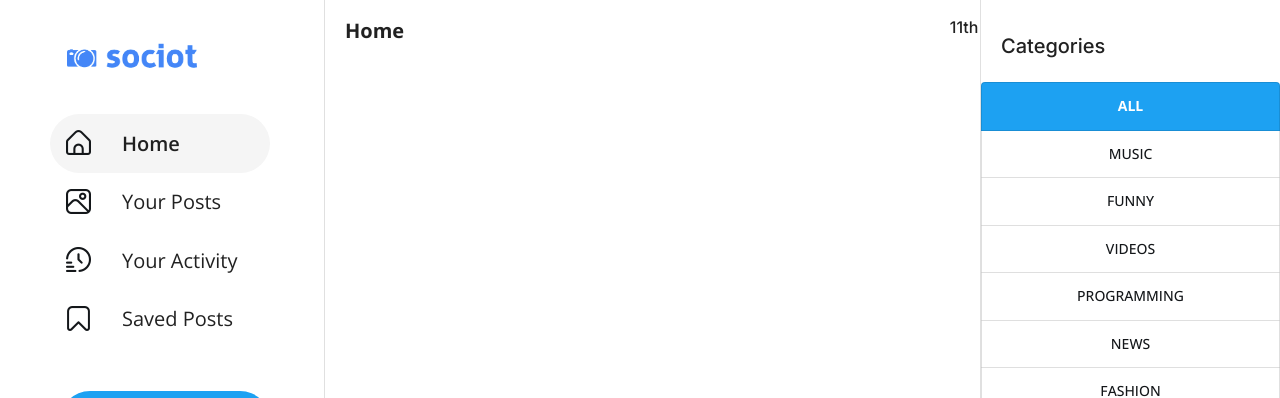
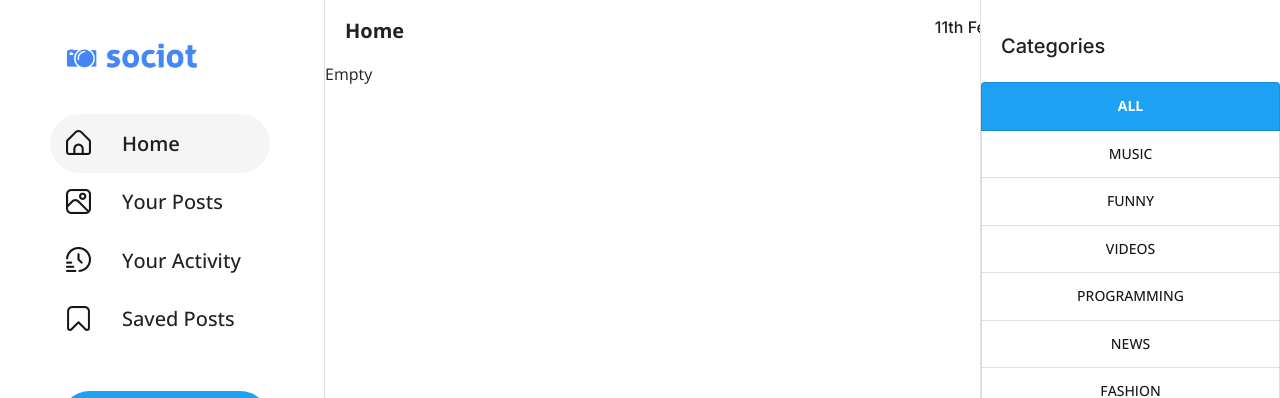
Before and after one commit to the-arcade-01/Sociot, a React (Create React App) app: page /home in a window 1280 px wide. Shown: the top 398 px of the page. Built offline with nearby package versions, Linux system fonts and the light colour scheme; no server answers.

Commit message:
routes done

```diff
--- a/src/App.js
+++ b/src/App.js
@@ -3,13 +3,15 @@ import React, { useState, useEffect } from "react";
 import { BrowserRouter, Routes, Route } from "react-router-dom";
 
 import CssBaseline from "@mui/material/CssBaseline";
-import { createTheme, formControlClasses, ThemeProvider } from "@mui/material";
+import { createTheme, ThemeProvider } from "@mui/material";
 
-import Layout from "./components/Layout/Layout";
 import AuthPage from "./pages/AuthPage";
-import HomePage from "./pages/HomePage";
+import MainPage from "./pages/MainPage";
+import ActivityPage from "./pages/ActivityPage";
+
 import SignupForm from "./components/AuthForms/SignupForm";
 import LoginForm from "./components/AuthForms/LoginForm";
+import Layout from "./components/Layout/Layout";
 
 import UserContext from "./store/UserContext";
 import axios from "axios";
@@ -65,8 +67,11 @@ const App = () => {
             </Route>
           </Routes>
           <Routes>
-            <Route path="/home" element={<Layout />}>
-              <Route index element={<HomePage />} />
+            <Route path="/" element={<Layout />}>
+              <Route path="home" element={<MainPage />} />
+              <Route path="posts" element={<MainPage />} />
+              <Route path="saved" element={<MainPage />} />
+              <Route path="activity" element={<ActivityPage />} />
             </Route>
           </Routes>
         </UserContext.Provider>
--- a/src/components/Feed/FeedDisplay.js
+++ b/src/components/Feed/FeedDisplay.js
@@ -4,9 +4,11 @@ import PostCard from "./PostCard";
 const FeedDisplay = ({ feeds }) => {
   return (
     <>
-      {feeds.map((feed) => {
-        return <PostCard key={feed._id} feed={feed} />;
-      })}
+      {feeds.length === 0
+        ? "Empty"
+        : feeds.map((feed) => {
+            return <PostCard key={feed._id} feed={feed} />;
+          })}
     </>
   );
 };
--- a/src/components/Feed/PostCard.js
+++ b/src/components/Feed/PostCard.js
@@ -118,7 +118,10 @@ const PostCard = ({ feed }) => {
                 </Typography>
               </div>
               <div style={{ display: "flex", gap: "15px" }}>
-                <i className="fi fi-rr-heart" style={{ color: "#657786" }} />
+                <i
+                  className="fi fi-rr-thumbs-up"
+                  style={{ color: "#657789" }}
+                />
                 <Typography
                   variant="body2"
                   sx={{ fontFamily: "Inter", color: "#657786" }}
--- /dev/null
+++ b/src/components/Layout/Header.js
@@ -0,0 +1,43 @@
+import React from "react";
+
+import { useLocation } from "react-router-dom";
+
+import Typography from "@mui/material/Typography";
+import { format } from "date-fns";
+
+import { pages } from "../utils/pageArray";
+
+const Header = () => {
+  const location = useLocation();
+  return (
+    <div
+      style={{
+        display: "flex",
+        justifyContent: "space-between",
+        padding: "15px 20px",
+        position: "sticky",
+        zIndex: 1,
+        top: 0,
+        background: "#fff",
+        marginLeft: "325px",
+        width: "750px",
+      }}
+    >
+      <Typography variant="h6" sx={{ fontWeight: "700" }}>
+        {pages.map((page) => {
+          if (page.value === location.pathname) {
+            return page.page;
+          }
+        })}
+      </Typography>
+      <Typography
+        variant="body1"
+        sx={{ fontWeight: "500", fontFamily: "Inter", marginRight: "15px" }}
+      >
+        {format(new Date(), "do MMM y")}
+      </Typography>
+    </div>
+  );
+};
+
+export default Header;
--- a/src/components/Layout/Layout.js
+++ b/src/components/Layout/Layout.js
@@ -1,7 +1,8 @@
 import React from "react";
 import { Outlet } from "react-router-dom";
 
-import Footer from "./Footer";
+// import Footer from "./Footer";
+import Header from "./Header";
 import LeftDrawer from "./LeftDrawer";
 import RightDrawer from "./RightDrawer";
 
@@ -12,6 +13,7 @@ const Layout = () => {
     <Box component="div">
       <LeftDrawer />
       <RightDrawer />
+      <Header />
       <Outlet />
       {/* <Footer /> */}
     </Box>
--- a/src/components/Layout/LeftDrawer.js
+++ b/src/components/Layout/LeftDrawer.js
@@ -19,52 +19,11 @@ import CreateModalPage from "../../pages/CreateModalPage";
 
 import UserContext from "../../store/UserContext";
 
+import { pages } from "../utils/pageArray";
+
 const drawerWidth = 325;
 
 const LeftDrawer = () => {
-  const pages = [
-    {
-      icon: (
-        <i
-          className="fi fi-rr-home"
-          style={{ fontSize: "25px", marginTop: "5px" }}
-        />
-      ),
-      page: "Home",
-      value: "/home",
-    },
-    {
-      icon: (
-        <i
-          className="fi fi-rr-picture"
-          style={{ fontSize: "25px", marginTop: "5px" }}
-        />
-      ),
-      page: "Your Posts",
-      value: "/posts",
-    },
-    {
-      icon: (
-        <i
-          className="fi fi-rr-time-fast"
-          style={{ fontSize: "25px", marginTop: "5px" }}
-        />
-      ),
-      page: "Your Activity",
-      value: "/activity",
-    },
-    {
-      icon: (
-        <i
-          className="fi fi-rr-bookmark"
-          style={{ fontSize: "25px", marginTop: "5px" }}
-        />
-      ),
-      page: "Saved Posts",
-      value: "/saved",
-    },
-  ];
-
   const UserCtx = useContext(UserContext);
 
   const navigate = useNavigate();
@@ -122,16 +81,18 @@ const LeftDrawer = () => {
                   background:
                     location.pathname === page.value ? "#f5f5f5" : null,
                 }}
+                component={Link}
+                to={page.value}
               >
                 <ListItemIcon sx={{ color: "#14171a" }}>
                   {page.icon}
                 </ListItemIcon>
                 <Typography
                   sx={{
-                    fontWeight: "500",
                     fontFamily: "Open Sans",
                     fontSize: "20px",
-                    fontWeight: location.pathname === page.value ? "600" : null,
+                    fontWeight:
+                      location.pathname === page.value ? "600" : "500",
                   }}
                 >
                   {page.page}
--- /dev/null
+++ b/src/components/utils/pageArray.js
@@ -0,0 +1,42 @@
+export const pages = [
+  {
+    icon: (
+      <i
+        className="fi fi-rr-home"
+        style={{ fontSize: "25px", marginTop: "5px" }}
+      />
+    ),
+    page: "Home",
+    value: "/home",
+  },
+  {
+    icon: (
+      <i
+        className="fi fi-rr-picture"
+        style={{ fontSize: "25px", marginTop: "5px" }}
+      />
+    ),
+    page: "Your Posts",
+    value: "/posts",
+  },
+  {
+    icon: (
+      <i
+        className="fi fi-rr-time-fast"
+        style={{ fontSize: "25px", marginTop: "5px" }}
+      />
+    ),
+    page: "Your Activity",
+    value: "/activity",
+  },
+  {
+    icon: (
+      <i
+        className="fi fi-rr-bookmark"
+        style={{ fontSize: "25px", marginTop: "5px" }}
+      />
+    ),
+    page: "Saved Posts",
+    value: "/saved",
+  },
+];
--- /dev/null
+++ b/src/pages/ActivityPage.js
@@ -0,0 +1,16 @@
+import React from "react";
+
+const ActivityPage = () => {
+  return (
+    <div
+      style={{
+        marginLeft: "325px",
+        width: "750px",
+      }}
+    >
+      <h1>From activity page</h1>
+    </div>
+  );
+};
+
+export default ActivityPage;
--- a/src/pages/HomePage.js
+++ b/src/pages/MainPage.js
@@ -1,14 +1,11 @@
-import React, { useState, useEffect } from "react";
+import { useState, useEffect } from "react";
 import axios from "axios";
 
 import { useLocation } from "react-router-dom";
 
-import Typography from "@mui/material/Typography";
-
-import { format } from "date-fns";
 import FeedDisplay from "../components/Feed/FeedDisplay";
 
-const HomePage = () => {
+const MainPage = () => {
   const [feeds, setFeeds] = useState([]);
   const location = useLocation();
 
@@ -33,33 +30,11 @@ const HomePage = () => {
       style={{
         marginLeft: "325px",
         width: "750px",
-        // background: "#aab8c2",
       }}
     >
-      <div
-        style={{
-          display: "flex",
-          justifyContent: "space-between",
-          padding: "15px 20px",
-          position: "sticky",
-          zIndex: 1,
-          top: 0,
-          background: "#fff",
-        }}
-      >
-        <Typography variant="h6" sx={{ fontWeight: "700" }}>
-          Home
-        </Typography>
-        <Typography
-          variant="body1"
-          sx={{ fontWeight: "500", fontFamily: "Inter" }}
-        >
-          {format(new Date(), "do MMM y")}
-        </Typography>
-      </div>
       <FeedDisplay feeds={feeds} />
     </div>
   );
 };
 
-export default HomePage;
+export default MainPage;
```
